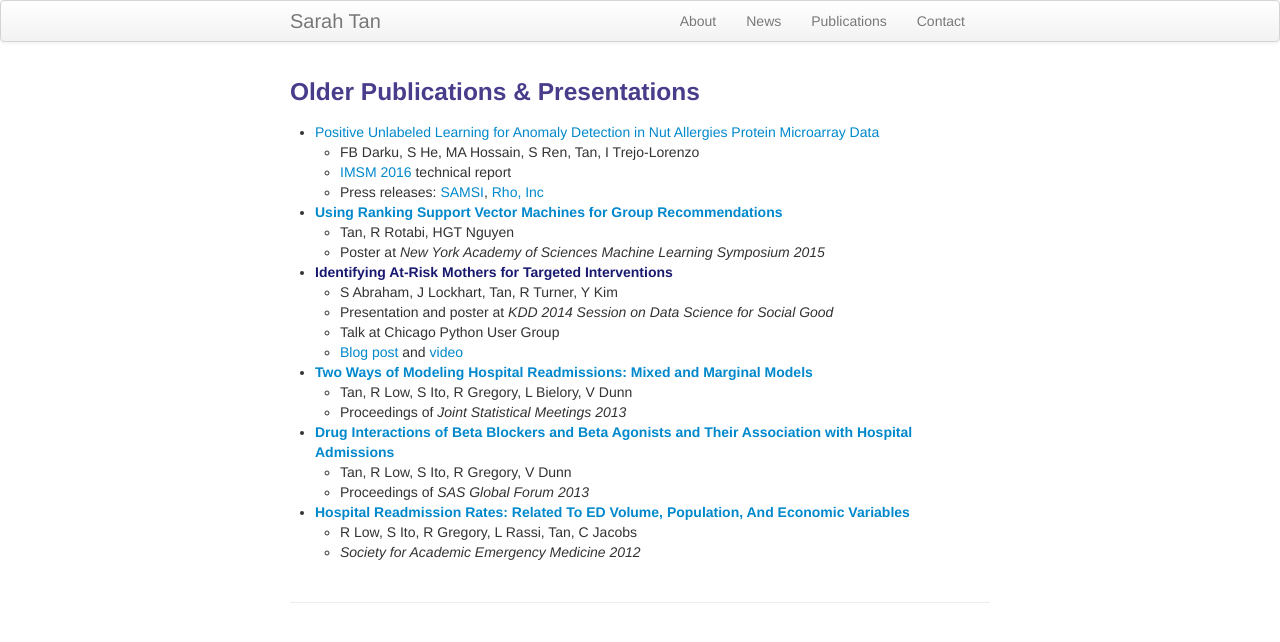
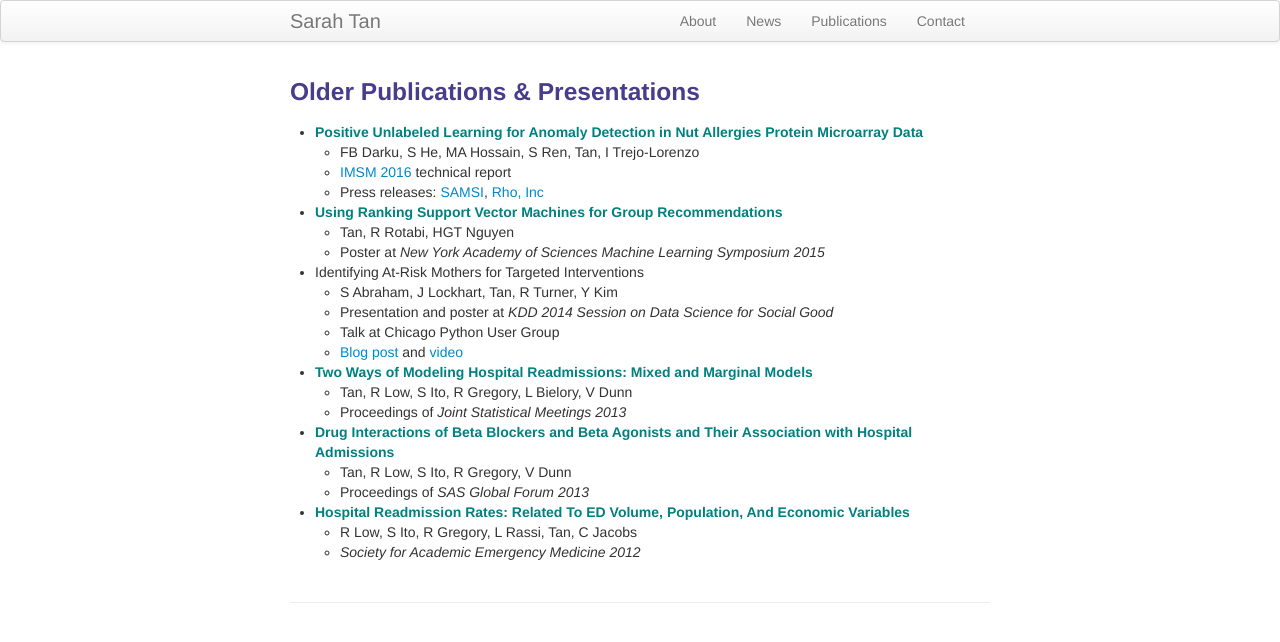
Before and after one commit to shftan/shftan.github.io, a Jekyll site: the page built from olderpublications.md, in a window 1280 px wide. Shown: the top 642 px of the page. Built offline with Jekyll 4.4.1, drawn with Linux system fonts in a browser that asks for light colours.

Commit message:
Update olderpublications.md

```diff
--- a/olderpublications.md
+++ b/olderpublications.md
@@ -7,29 +7,29 @@ keywords: Sarah Tan, Cornell, Statistics, interpretability, causal inference
 
 <div class="row-fluid"><h3>Older Publications & Presentations</h3>
 </div>
-- <span id="paper">[Positive Unlabeled Learning for Anomaly Detection in Nut Allergies Protein Microarray Data](https://www.samsi.info/wp-content/uploads/2016/08/IMSM16_report.pdf)</span>
+- <a class="paper" href="https://www.samsi.info/wp-content/uploads/2016/08/IMSM16_report.pdf">Positive Unlabeled Learning for Anomaly Detection in Nut Allergies Protein Microarray Data</a>
    - FB Darku, S He, MA Hossain, S Ren, Tan, I Trejo-Lorenzo
    - [IMSM 2016](https://www.samsi.info/programs-and-activities/2016-2017-education-and-outreach-programs-and-workshops/2016-industrial-mathstat-modeling-workshop-for-graduate-students-july-17-27-2016/) technical report
    - Press releases: [SAMSI](https://www.samsi.info/imsm-2016-prepares-graduate-students-real-world-research/), [Rho, Inc](http://resources.rhoworld.com/blog/rho-participates-in-innovative-graduate-student-workshop-for-6th-consecutive-year)
 
-- <span style="color:LightSlateGrey;font-weight:bold">[Using Ranking Support Vector Machines for Group Recommendations]({{ BASE_PATH }}/papers/nyas15.pdf)</span>
+- <a class="paper" href="papers/nyas15.pdf">Using Ranking Support Vector Machines for Group Recommendations</a>
    - Tan, R Rotabi, HGT Nguyen
    - Poster at _New York Academy of Sciences Machine Learning Symposium 2015_
 
-- <span style="color:MidnightBlue;font-weight:bold">Identifying At-Risk Mothers for Targeted Interventions</span>
+- <span id="paper">Identifying At-Risk Mothers for Targeted Interventions</span>
    - S Abraham, J Lockhart, Tan, R Turner, Y Kim
    - Presentation and poster at _KDD 2014 Session on Data Science for Social Good_
    - Talk at Chicago Python User Group
    - [Blog post](https://dssg.uchicago.edu/2014/08/27/defining-the-undefinable-measuring-the-unmeasurable/) and [video](https://www.youtube.com/watch?v=AZhvzcxZFTM)
 
-- <span style="font-weight:bold">[Two Ways of Modeling Hospital Readmissions: Mixed and Marginal Models]({{ BASE_PATH }}/papers/jsm13.pdf)</span>
+- <a class="paper" href="papers/jsm13.pdf">Two Ways of Modeling Hospital Readmissions: Mixed and Marginal Models</a>
    - Tan, R Low, S Ito, R Gregory, L Bielory, V Dunn
    - Proceedings of _Joint Statistical Meetings 2013_
 
-- <span style="font-weight:bold">[Drug Interactions of Beta Blockers and Beta Agonists and Their Association with Hospital Admissions](http://support.sas.com/resources/papers/proceedings13/164-2013.pdf)</span>
+- <a class="paper" href="http://support.sas.com/resources/papers/proceedings13/164-2013.pdf">Drug Interactions of Beta Blockers and Beta Agonists and Their Association with Hospital Admissions</a>
    - Tan, R Low, S Ito, R Gregory, V Dunn
    - Proceedings of _SAS Global Forum 2013_
 
-- <span style="font-weight:bold">[Hospital Readmission Rates: Related To ED Volume, Population, And Economic Variables]({{ BASE_PATH }}/papers/saem12.pdf)</span>
+- <a class="paper" href="papers/saem12.pdf">Hospital Readmission Rates: Related To ED Volume, Population, And Economic Variables</a>
    - R Low, S Ito, R Gregory, L Rassi, Tan, C Jacobs
    - _Society for Academic Emergency Medicine 2012_
```
